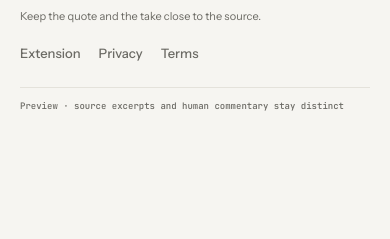
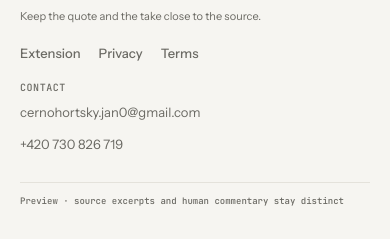
Before and after one commit to jan508j/annotated, a browser extension: page web/index.html in a window 390 px wide. Shown: the part 798-1037 px from the top of the page. Before the commit the page ends 942 px from the top, so only its background shows below. Drawn offline with Linux system fonts and the light colour scheme; files that its build step writes are made by us from their sources; no server answers; files whose address does not match are found by name.

Commit message:
Add contact details to the shared site footer

```diff
--- a/web/index.html
+++ b/web/index.html
@@ -37,7 +37,14 @@
 
   <footer class="site-footer">
     <div><a class="brand footer-brand" href="/"><svg class="brand-icon" aria-hidden="true" focusable="false" xmlns="http://www.w3.org/2000/svg" viewBox="0 0 128 128"><rect width="128" height="128" rx="26" class="logo-mark" fill="var(--mark, #f8ce73)"></rect><path d="M48 24H26V104H48M80 24H102V104H80" fill="none" stroke="#16161a" stroke-width="20"></path><circle cx="64" cy="64" r="16" fill="#16161a"></circle></svg><span>Annotated</span></a><p>Keep the quote and the take close to the source.</p></div>
-    <nav aria-label="Footer navigation"><a href="/install">Extension</a><a href="/privacy">Privacy</a><a href="/terms">Terms</a></nav>
+    <div class="footer-details">
+      <nav aria-label="Footer navigation"><a href="/install">Extension</a><a href="/privacy">Privacy</a><a href="/terms">Terms</a></nav>
+      <address class="footer-contact">
+        <span class="footer-contact-label">Contact</span>
+        <a href="mailto:cernohortsky.jan0@gmail.com">cernohortsky.jan0@gmail.com</a>
+        <a href="tel:+420730826719">+420 730 826 719</a>
+      </address>
+    </div>
     <p class="local-note">Source excerpts and human commentary stay distinct</p>
   </footer>
 
--- a/web/styles.css
+++ b/web/styles.css
@@ -117,7 +117,7 @@ input:focus, textarea:focus, select:focus { border-color: var(--accent); outline
 .form-status.success { color: var(--green); }
 .callout { padding: 11px 13px; border-radius: 7px; background: var(--tint); color: #4a4943; font-size: 12px; }
 
-body[data-route="annotation"] .site-header, body[data-route="annotation"] .site-footer { display: none; }
+body[data-route="annotation"] .site-header { display: none; }
 .receipt-page { min-height: 100vh; padding: clamp(36px, 7vw, 88px) 16px; display: grid; place-items: start center; }
 .receipt-shell { width: min(680px, 100%); padding: 28px 32px 30px; border: 1px solid var(--line); border-radius: 12px; background: var(--surface); box-shadow: var(--shadow); animation: slideFadeIn .3s ease both; }
 .receipt-brand-row { display: flex; align-items: center; justify-content: space-between; gap: 20px; margin-bottom: 20px; }
@@ -233,9 +233,14 @@ dialog::backdrop { background: rgba(27,27,31,.6); backdrop-filter: blur(3px); }
 .toast { position: fixed; z-index: 50; bottom: 18px; left: 50%; padding: 9px 14px; border-radius: 99px; background: var(--ink); color: #fff; font-size: 12px; opacity: 0; transform: translate(-50%, 90px); transition: opacity .25s ease, transform .25s ease; }
 .toast.show { opacity: 1; transform: translate(-50%, 0); }
 
-.site-footer { padding: 30px clamp(16px, 4vw, 48px); border-top: 1px solid var(--line); display: grid; grid-template-columns: 1fr auto; align-items: end; gap: 18px; color: var(--muted); font-size: 11px; }
+.site-footer { padding: 30px clamp(16px, 4vw, 48px); border-top: 1px solid var(--line); display: grid; grid-template-columns: minmax(0, 1fr) auto; align-items: start; gap: 18px; color: var(--muted); font-size: 11px; }
 .site-footer p { margin: 6px 0 0; }
 .site-footer nav { display: flex; gap: 18px; }
+.footer-details { display: grid; justify-items: end; gap: 18px; min-width: 0; }
+.footer-contact { display: grid; gap: 4px; max-width: 100%; font-size: 13px; font-style: normal; text-align: right; }
+.footer-contact-label { font: 500 10px var(--mono); letter-spacing: .055em; text-transform: uppercase; }
+.footer-contact a { width: fit-content; max-width: 100%; justify-self: end; padding: 4px 0; overflow-wrap: anywhere; text-decoration: none; }
+.footer-contact a:hover { color: var(--ink); text-decoration: underline; }
 .local-note { grid-column: 1 / -1; padding-top: 12px; border-top: 1px solid var(--line); font-family: var(--mono); font-size: 9px; }
 
 @media (max-width: 700px) {
@@ -251,6 +256,9 @@ dialog::backdrop { background: rgba(27,27,31,.6); backdrop-filter: blur(3px); }
   .compose-form { grid-template-columns: 1fr; }
   .compose-form .full { grid-column: auto; }
   .site-footer { grid-template-columns: 1fr; align-items: start; }
+  .footer-details { justify-items: start; }
+  .footer-contact { text-align: left; }
+  .footer-contact a { justify-self: start; }
   .local-note { grid-column: auto; }
 }
 
```
